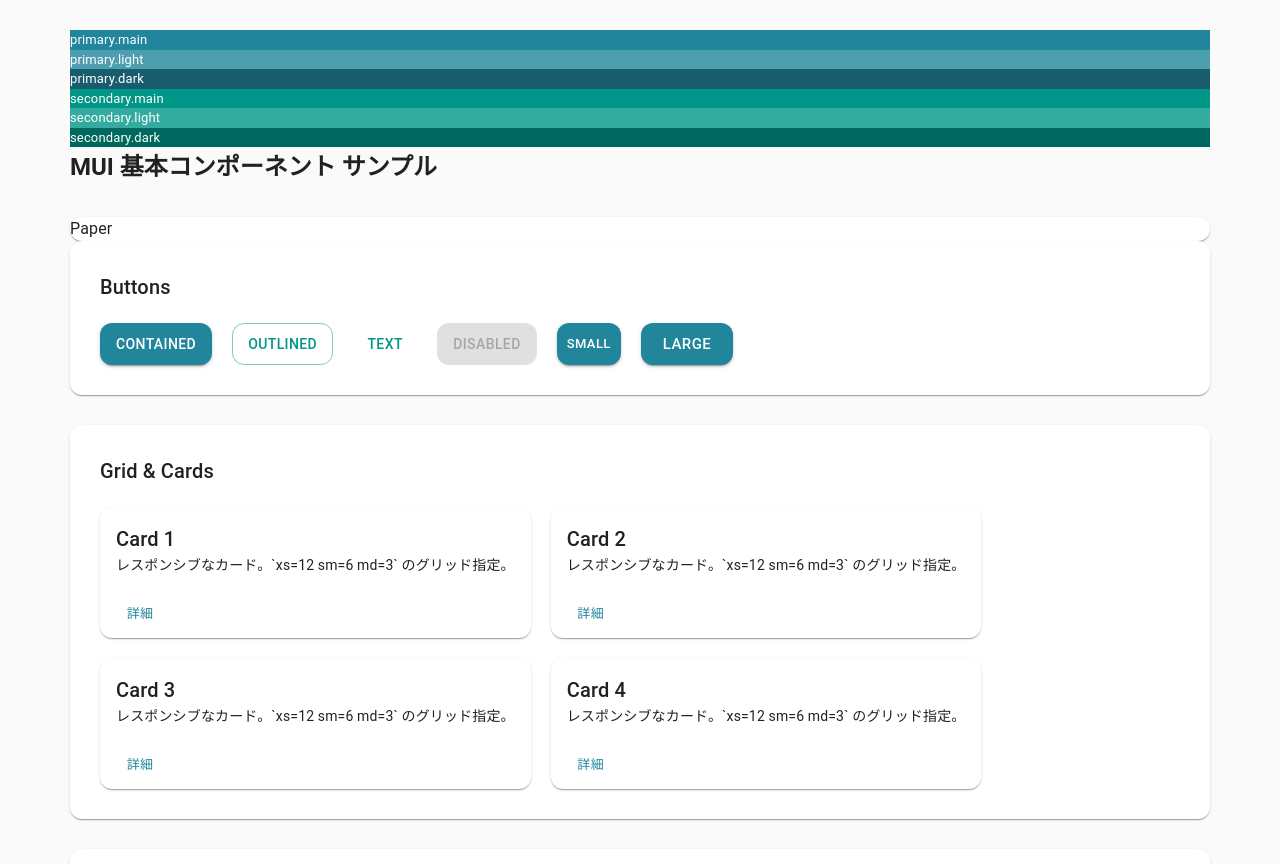
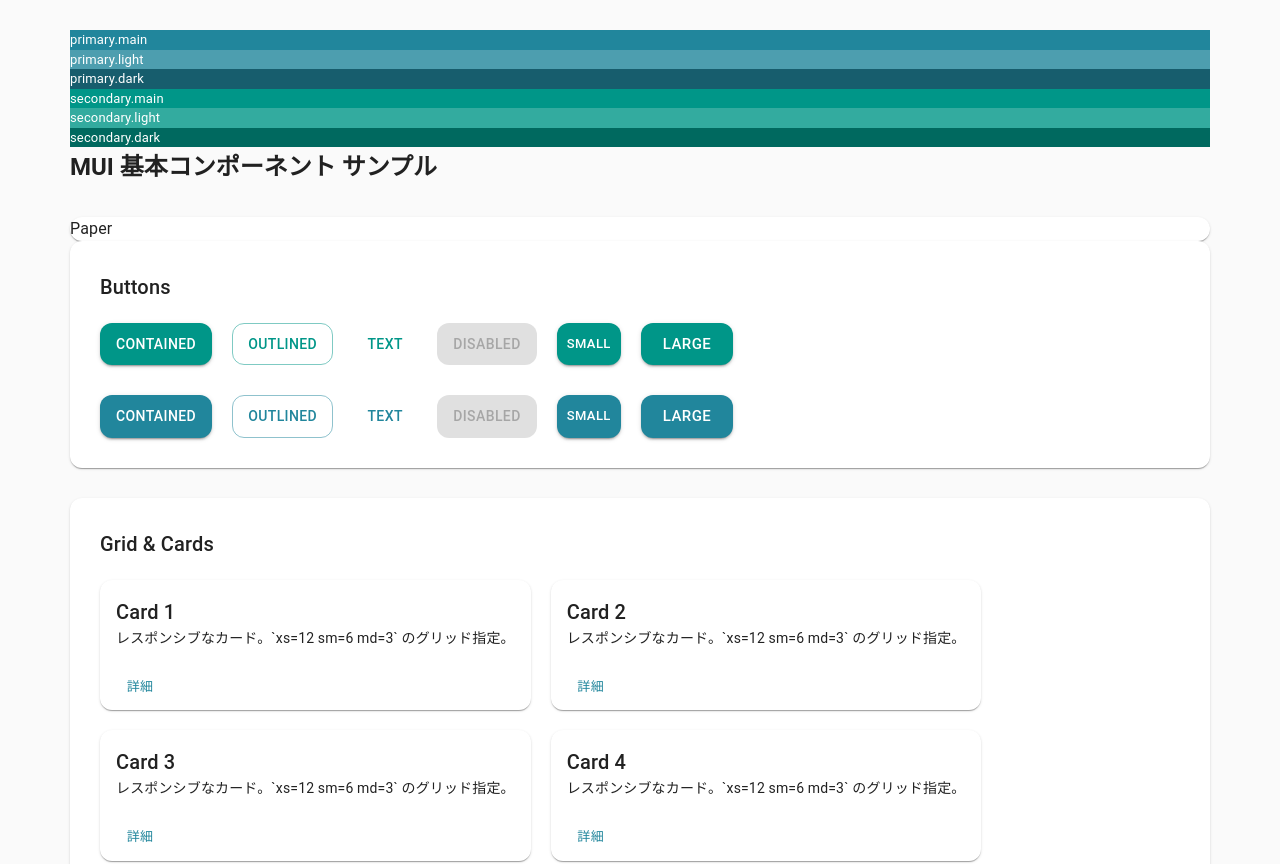
Before and after one commit to shinjixxxxx/MUI_DarkLightChange, a React (Vite) app: page / in a window 1280 px wide. Shown: the top 864 px of the page. Built offline with nearby package versions, Linux system fonts and the light colour scheme; some icons are missing.

Commit message:
ThemeColorTester追加

```diff
--- a/src/App.jsx
+++ b/src/App.jsx
@@ -86,11 +86,29 @@
           Buttons
         </Typography>
         <Stack direction="row" spacing={2} useFlexGap flexWrap="wrap">
-          <Button variant="contained">Contained</Button>
+          <Button variant="contained" color="secondary">Contained</Button>
           <Button variant="outlined" color="secondary">
             Outlined
           </Button>
           <Button variant="text" color="secondary">
+            Text
+          </Button>
+          <Button variant="contained" disabled  color="secondary">
+            Disabled
+          </Button>
+          <Button variant="contained" size="small" color="secondary">
+            Small
+          </Button>
+          <Button variant="contained" size="large" color="secondary">
+            Large
+          </Button>
+        </Stack>
+        <Stack direction="row" spacing={2} useFlexGap flexWrap="wrap" sx={{mt:3}}>
+          <Button variant="contained">Contained</Button>
+          <Button variant="outlined">
+            Outlined
+          </Button>
+          <Button variant="text">
             Text
           </Button>
           <Button variant="contained" disabled>
```
